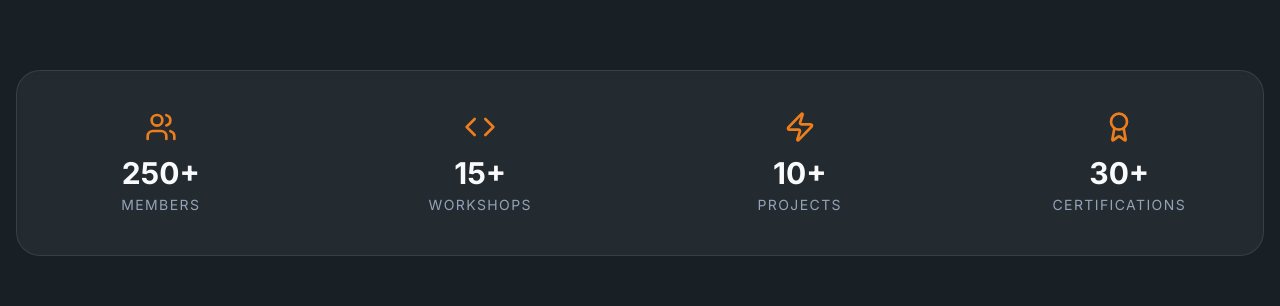
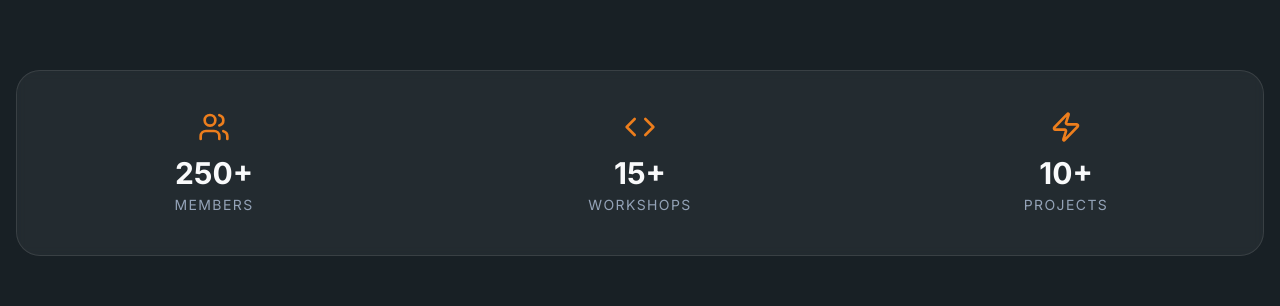
Before and after one commit to zubaida-yasmeen/aws-cloud-club-mrit, a Next.js app: page / in a window 1280 px wide. Shown: the part 795-1101 px from the top of the page. Built offline with nearby package versions, Linux system fonts and the light colour scheme.

Commit message:
250+ Members 15+ Workshops 10+ Projects 30+ Certifications remove this

```diff
--- a/src/app/page.tsx
+++ b/src/app/page.tsx
@@ -1,6 +1,6 @@
 import Link from "next/link";
 import Image from "next/image";
-import { ArrowRight, Code, Users, Zap, Award, Cloud } from "lucide-react";
+import { ArrowRight, Code, Users, Zap, Cloud } from "lucide-react";
 import { Button } from "@/components/ui/button";
 import { SectionHeader } from "@/components/SectionHeader";
 import { EventCard } from "@/components/Cards";
@@ -52,12 +52,11 @@ export default async function Home() {
 
       {/* Stats Section */}
       <section className="container px-4">
-        <div className="grid grid-cols-2 md:grid-cols-4 gap-8 py-10 bg-white/5 rounded-3xl border border-white/10 backdrop-blur-sm">
+        <div className="grid grid-cols-1 sm:grid-cols-3 gap-8 py-10 bg-white/5 rounded-3xl border border-white/10 backdrop-blur-sm">
           {[
             { label: "Members", value: "250+", icon: Users },
             { label: "Workshops", value: "15+", icon: Code },
             { label: "Projects", value: "10+", icon: Zap },
-            { label: "Certifications", value: "30+", icon: Award },
           ].map((stat, i) => (
             <div key={i} className="text-center">
               <stat.icon className="h-8 w-8 text-primary mx-auto mb-3" />
```
